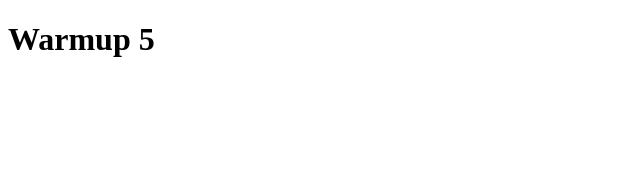
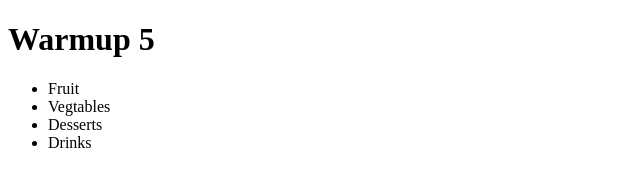
Before and after one commit to aeckholm/warmup-5, a plain HTML site: page index.html in a window 1280 px wide. Shown: the whole page, without its empty margins (0-640 px from the left). Drawn offline with Linux system fonts and the light colour scheme.

Commit message:
created list

```diff
--- a/index.html
+++ b/index.html
@@ -6,7 +6,14 @@
         <title>Warmup 5</title>
     </head>
     <body>
-<h1>Warmup 5</h1>
+        <h1>Warmup <strong>5</strong></h1>
+
+        <ul>
+            <li>Fruit</li>
+            <li>Vegtables</li>
+            <li>Desserts</li>
+            <li>Drinks</li>
+        </ul>
 
     </body>
 </html>
```
